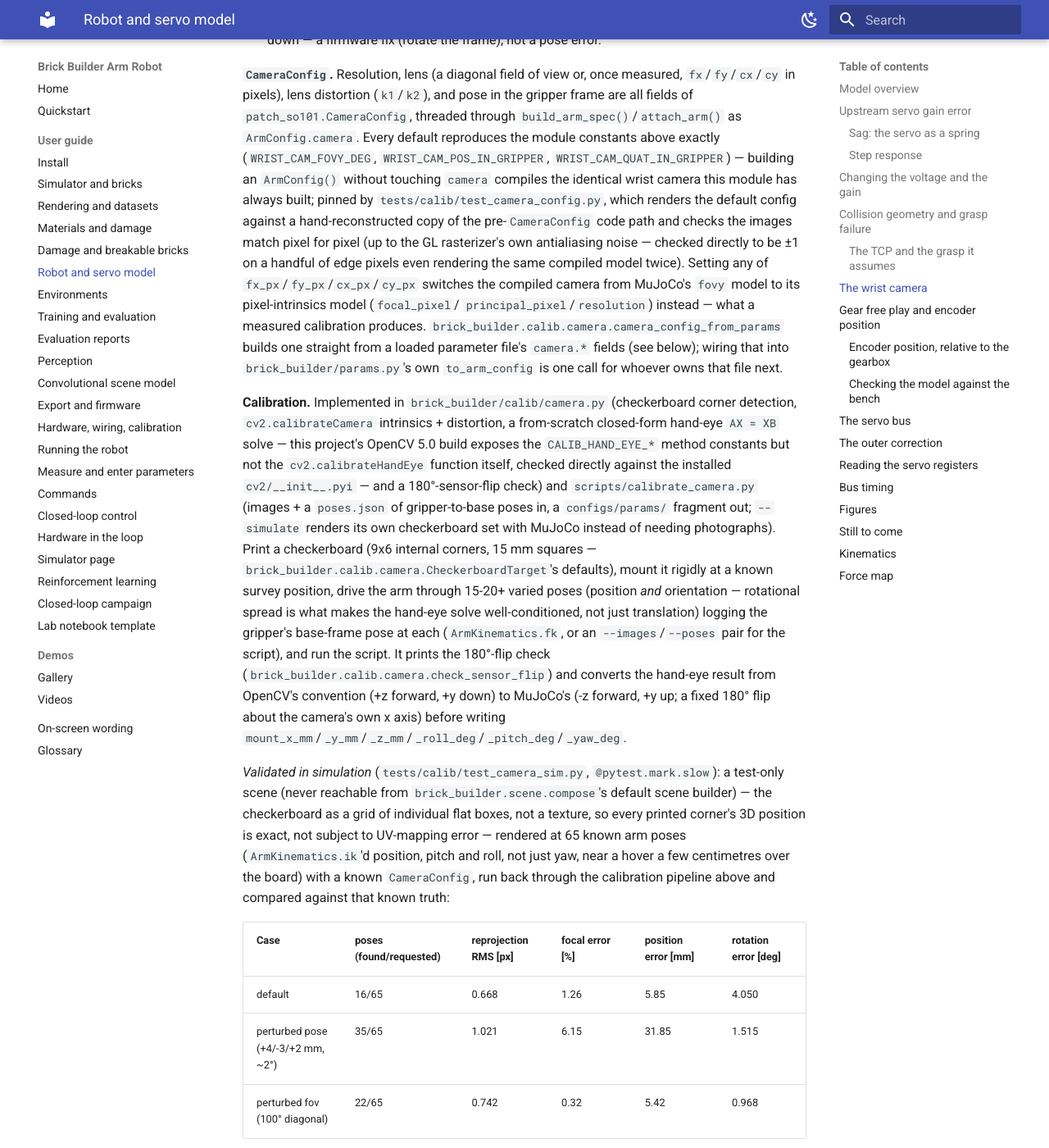
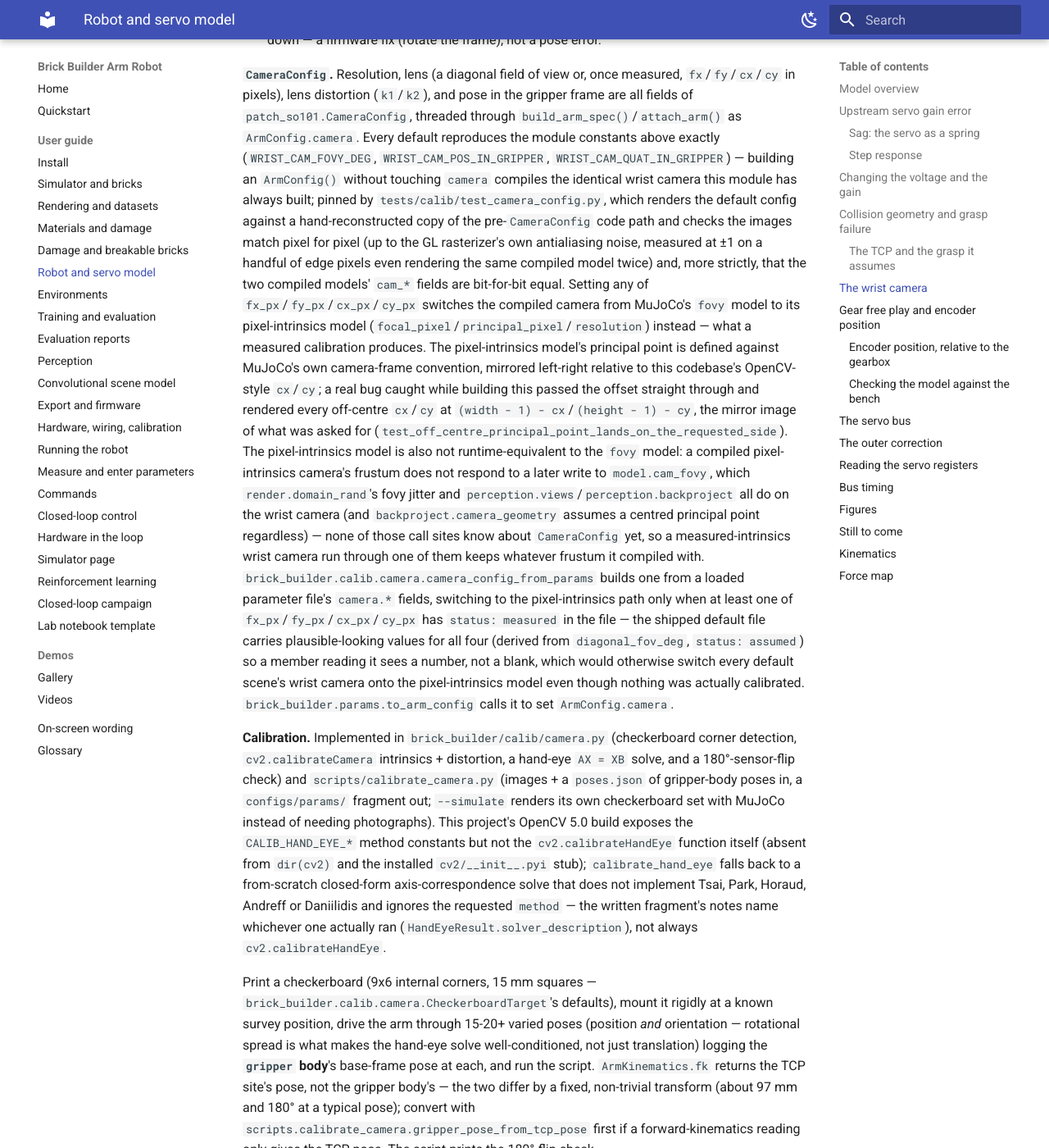
Before and after one commit to k-h-nunn/brick-builder-arm-robot, an MkDocs documentation site: the page built from docs/guide/03-robot-and-servo-model.md, in a window 1280 px wide and 1400 px high, scrolled down 6272 px. Shown: the whole window at 82% size. Built offline with MkDocs 1.6.1 and Material for MkDocs 9.7.7, drawn with Linux system fonts in a browser that asks for light colours; some of the changed text lies outside the part shown.

Commit message:
Correct the camera docs against the review, and point guide 10 at the calibration script
- The perturbed-pose case's 31.85 mm error is attributed to the
  checkerboard intrinsics fit (the case's own fitted focal length and
  reprojection error are both worse than the other two cases'), not to
  the closed-form hand-eye solve's sensitivity to rotational spread; a
  cross-reference to the test that isolates the two backs this up. Both
  guides now say plainly that no case yet resolves a real few-mm mount
  offset, since every case's position error sits at or above both the
  perturbation being tested and the CAD-nominal prior's own uncertainty.
- Real-hardware logging must use the gripper body's pose, not
  ArmKinematics.fk's TCP-site pose; gripper_pose_from_tcp_pose converts
  one to the other.
- The measured-intrinsics camera model's principal-point mirror bug and
  its cam_fovy runtime gap are documented on CameraConfig itself.
- Hand-eye provenance in the written fragment names what actually solved
  AX = XB, not always "cv2.calibrateHandEye".
- The mount Euler-angle convention is described consistently with
  kinematics.euler_zyx.
- Guide 10's camera section points at scripts/calibrate_camera.py instead
  of saying no dedicated camera experiment exists.
- Removed references to files this package does not own and to its own
  development history; guide 08's untouched "Not yet written" bullet is
  reverted to its prior wording to leave that shared section alone.

Co-Authored-By: Claude Sonnet 5 <noreply@anthropic.com>
Claude-Session: https://claude.ai/code/session_01HD3mMEkNC6Z1TH7gLTdMMh

```diff
--- a/docs/guide/03-robot-and-servo-model.md
+++ b/docs/guide/03-robot-and-servo-model.md
@@ -225,29 +225,53 @@ Every default reproduces the module constants above exactly (`WRIST_CAM_FOVY_DEG
 touching `camera` compiles the identical wrist camera this module has always built; pinned by
 `tests/calib/test_camera_config.py`, which renders the default config against a hand-reconstructed
 copy of the pre-`CameraConfig` code path and checks the images match pixel for pixel (up to the GL
-rasterizer's own antialiasing noise — checked directly to be ±1 on a handful of edge pixels even
-rendering the same compiled model twice). Setting any of `fx_px`/`fy_px`/`cx_px`/`cy_px` switches
-the compiled camera from MuJoCo's `fovy` model to its pixel-intrinsics model (`focal_pixel`/
-`principal_pixel`/`resolution`) instead — what a measured calibration produces.
-`brick_builder.calib.camera.camera_config_from_params` builds one straight from a loaded parameter
-file's `camera.*` fields (see below); wiring that into `brick_builder/params.py`'s own
-`to_arm_config` is one call for whoever owns that file next.
+rasterizer's own antialiasing noise, measured at ±1 on a handful of edge pixels even rendering the
+same compiled model twice) and, more strictly, that the two compiled models' `cam_*` fields are
+bit-for-bit equal. Setting any of `fx_px`/`fy_px`/`cx_px`/`cy_px` switches the compiled camera from
+MuJoCo's `fovy` model to its pixel-intrinsics model (`focal_pixel`/`principal_pixel`/`resolution`)
+instead — what a measured calibration produces. The pixel-intrinsics model's principal point is
+defined against MuJoCo's own camera-frame convention, mirrored left-right relative to this
+codebase's OpenCV-style `cx`/`cy`; a real bug caught while building this passed the offset straight
+through and rendered every off-centre `cx`/`cy` at `(width - 1) - cx`/`(height - 1) - cy`, the
+mirror image of what was asked for (`test_off_centre_principal_point_lands_on_the_requested_side`).
+The pixel-intrinsics model is also not runtime-equivalent to the `fovy` model: a compiled
+pixel-intrinsics camera's frustum does not respond to a later write to `model.cam_fovy`, which
+`render.domain_rand`'s fovy jitter and `perception.views`/`perception.backproject` all do on the
+wrist camera (and `backproject.camera_geometry` assumes a centred principal point regardless) —
+none of those call sites know about `CameraConfig` yet, so a measured-intrinsics wrist camera run
+through one of them keeps whatever frustum it compiled with.
+`brick_builder.calib.camera.camera_config_from_params` builds one from a loaded parameter file's
+`camera.*` fields, switching to the pixel-intrinsics path only when at least one of
+`fx_px`/`fy_px`/`cx_px`/`cy_px` has `status: measured` in the file — the shipped default file
+carries plausible-looking values for all four (derived from `diagonal_fov_deg`, `status: assumed`)
+so a member reading it sees a number, not a blank, which would otherwise switch every default
+scene's wrist camera onto the pixel-intrinsics model even though nothing was actually calibrated.
+`brick_builder.params.to_arm_config` calls it to set `ArmConfig.camera`.
 
 **Calibration.** Implemented in `brick_builder/calib/camera.py` (checkerboard corner detection,
-`cv2.calibrateCamera` intrinsics + distortion, a from-scratch closed-form hand-eye `AX = XB` solve
-— this project's OpenCV 5.0 build exposes the `CALIB_HAND_EYE_*` method constants but not the
-`cv2.calibrateHandEye` function itself, checked directly against the installed `cv2/__init__.pyi`
-— and a 180°-sensor-flip check) and `scripts/calibrate_camera.py` (images + a `poses.json` of
-gripper-to-base poses in, a `configs/params/` fragment out; `--simulate` renders its own
-checkerboard set with MuJoCo instead of needing photographs). Print a checkerboard (9x6 internal
-corners, 15 mm squares — `brick_builder.calib.camera.CheckerboardTarget`'s defaults), mount it
-rigidly at a known survey position, drive the arm through 15-20+ varied poses (position *and*
-orientation — rotational spread is what makes the hand-eye solve well-conditioned, not just
-translation) logging the gripper's base-frame pose at each (`ArmKinematics.fk`, or an
-`--images`/`--poses` pair for the script), and run the script. It prints the 180°-flip check
-(`brick_builder.calib.camera.check_sensor_flip`) and converts the hand-eye result from OpenCV's
-convention (+z forward, +y down) to MuJoCo's (-z forward, +y up; a fixed 180° flip about the
-camera's own x axis) before writing `mount_x_mm`/`_y_mm`/`_z_mm`/`_roll_deg`/`_pitch_deg`/`_yaw_deg`.
+`cv2.calibrateCamera` intrinsics + distortion, a hand-eye `AX = XB` solve, and a 180°-sensor-flip
+check) and `scripts/calibrate_camera.py` (images + a `poses.json` of gripper-body poses in, a
+`configs/params/` fragment out; `--simulate` renders its own checkerboard set with MuJoCo instead
+of needing photographs). This project's OpenCV 5.0 build exposes the `CALIB_HAND_EYE_*` method
+constants but not the `cv2.calibrateHandEye` function itself (absent from `dir(cv2)` and the
+installed `cv2/__init__.pyi` stub); `calibrate_hand_eye` falls back to a from-scratch closed-form
+axis-correspondence solve that does not implement Tsai, Park, Horaud, Andreff or Daniilidis and
+ignores the requested `method` — the written fragment's notes name whichever one actually ran
+(`HandEyeResult.solver_description`), not always `cv2.calibrateHandEye`.
+
+Print a checkerboard (9x6 internal corners, 15 mm squares —
+`brick_builder.calib.camera.CheckerboardTarget`'s defaults), mount it rigidly at a known survey
+position, drive the arm through 15-20+ varied poses (position *and* orientation — rotational
+spread is what makes the hand-eye solve well-conditioned, not just translation) logging the
+**`gripper` body**'s base-frame pose at each, and run the script. `ArmKinematics.fk` returns the
+TCP site's pose, not the gripper body's — the two differ by a fixed, non-trivial transform (about
+97 mm and 180° at a typical pose); convert with `scripts.calibrate_camera.gripper_pose_from_tcp_pose`
+first if a forward-kinematics reading only gives the TCP pose. The script prints the 180°-flip
+check (`brick_builder.calib.camera.check_sensor_flip`) and converts the hand-eye result from
+OpenCV's convention (+z forward, +y down) to MuJoCo's (-z forward, +y up; a fixed 180° flip about
+the camera's own x axis) before writing `mount_x_mm`/`_y_mm`/`_z_mm`/`_roll_deg`/`_pitch_deg`/
+`_yaw_deg` (extracted as `R = Rz(yaw) @ Ry(pitch) @ Rx(roll)`, `kinematics.euler_zyx`'s own
+convention — yaw/pitch/roll about the fixed base-frame axes, not the body's own rotated axes).
 
 *Validated in simulation* (`tests/calib/test_camera_sim.py`, `@pytest.mark.slow`): a test-only
 scene (never reachable from `brick_builder.scene.compose`'s default scene builder) — the checkerboard
@@ -267,22 +291,31 @@ truth:
 `tsai` hand-eye method, 65 poses requested per case — `format_report_table`'s own output, pasted
 in here, not retyped by hand.)
 
-Reprojection error is sub-pixel in every case (the intrinsics fit is not the hard part); the 180°
-flip check correctly reports "not flipped" in every case too (4-177°/2-180°/1-179° to the
-expected/expected-flipped pose respectively — nowhere near ambiguous). Position and rotation error
-come from the hand-eye solve, which needs real rotational spread across poses — checked directly:
-an earlier version of the pose generator held the tool exactly straight down and only varied yaw,
-which put every sampled rotation's axis in the same one-dimensional family and made the hand-eye
-position error tens of *metres*, not millimetres, until pitch and roll were varied too
-(`generate_tool_down_poses`'s docstring). Even with that fixed, the perturbed-pose case's 31.85 mm
-is a real, measured outlier against the other two cases' 5.4-5.9 mm, at a *better* yield (35 vs 16
-usable poses) — not a bug in the perturbation itself but the closed-form `AX = XB` solve's known
-sensitivity to how rotationally diverse the *realized* pose sample happens to be (a property of
-which poses that seed's random search landed on), reported honestly rather than smoothed over
-(`tests/calib/test_camera_sim.py`'s own comment on this has the detail). At this close a hover with
-the tool tilted, only a fraction of poses keep the board's outermost corner row clear of the
-gripper's own silhouette (`render_calibration_set`'s docstring); the script and the test both
-oversample to compensate rather than trusting every rendered pose to be usable.
+The 180° flip check correctly reports "not flipped" in every case (4-177°/2-180°/1-179° to the
+expected/expected-flipped pose respectively — nowhere near ambiguous;
+`test_flipped_images_are_detected_by_the_180_degree_flip_check` renders a flipped set and confirms
+the check does fire). The perturbed-pose case's reprojection RMS and focal error are both worse
+than the other two cases' (1.021 px/6.15%, against 0.668-0.742 px/0.32-1.26%): on this rendered
+pose set, `cv2.calibrateCamera`'s five-coefficient distortion fit is the weaker step, not the
+hand-eye solve, and `solve_checkerboard_pose` uses that same fitted (not the true) camera matrix
+to get each view's checkerboard pose, so the intrinsics error propagates into the hand-eye solve
+and inflates its position/rotation error too. Re-solving the same detected corners and gripper
+poses with the *true* camera matrix instead of this case's fitted one recovers the position to
+within a few mm and the rotation to within a few degrees
+(`test_perturbed_pose_hand_eye_solve_is_accurate_given_the_true_intrinsics`) — the closed-form
+`AX = XB` solver itself is not the hard part here. At this close a hover with the tool tilted, only
+a fraction of poses keep the board's outermost corner row clear of the gripper's own silhouette
+(`render_calibration_set`'s docstring); the script and the test both oversample to compensate
+rather than trusting every rendered pose to be usable.
+
+**This does not yet demonstrate resolving a real few-mm mount offset.** Every case's recovered
+position error (5.4-31.9 mm) is at or above both the pose perturbation being tested (5.4 mm) and
+the CAD-nominal mount pose's own prior uncertainty (`configs/params/default.yaml`'s
+`camera.mount_x_mm` etc., "about 3-5 mm"). What this table shows is that the pipeline runs end to
+end and recovers a camera in roughly the right place and orientation, with a working 180°-flip
+check — not that it can yet resolve a genuine few-mm mount offset from the CAD-nominal prior; that
+would need either a real `cv2.calibrateHandEye` binding or a better-conditioned intrinsics fit than
+this rendered pose set gets, neither attempted here.
 
 **Lens.** The specified lens is the "~120°" wide-angle class, stated range 100-130° on the sensor
 **diagonal**. `WRIST_CAM_DIAGONAL_FOV_RANGE_DEG = (100.0, 130.0)` is that range (for domain
```
Also changed, not shown: docs/guide/08-hardware-wiring-calibration.md (+40 -23 lines), docs/guide/10-measure-and-enter-parameters.md (+26 -11 lines).
